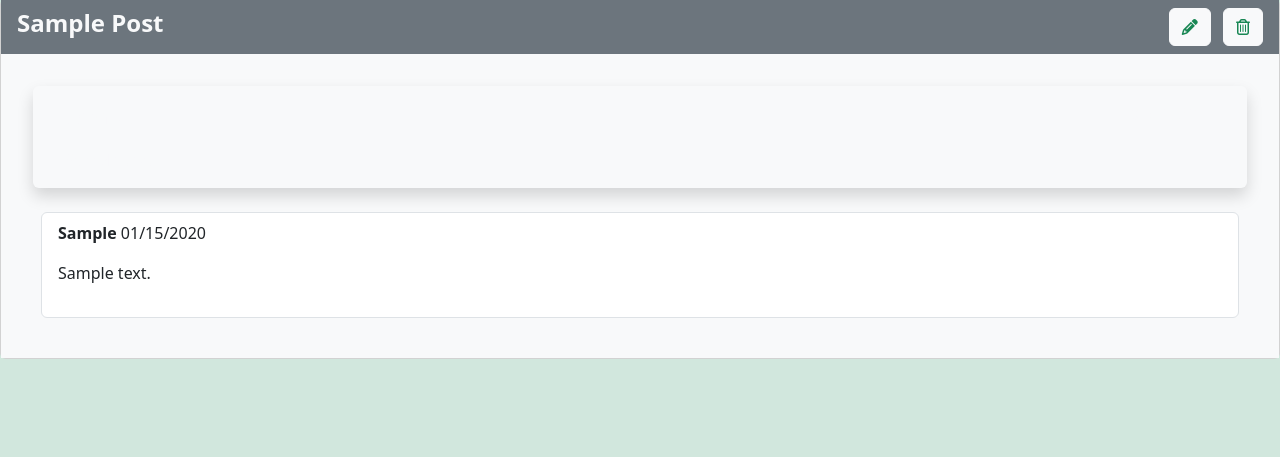
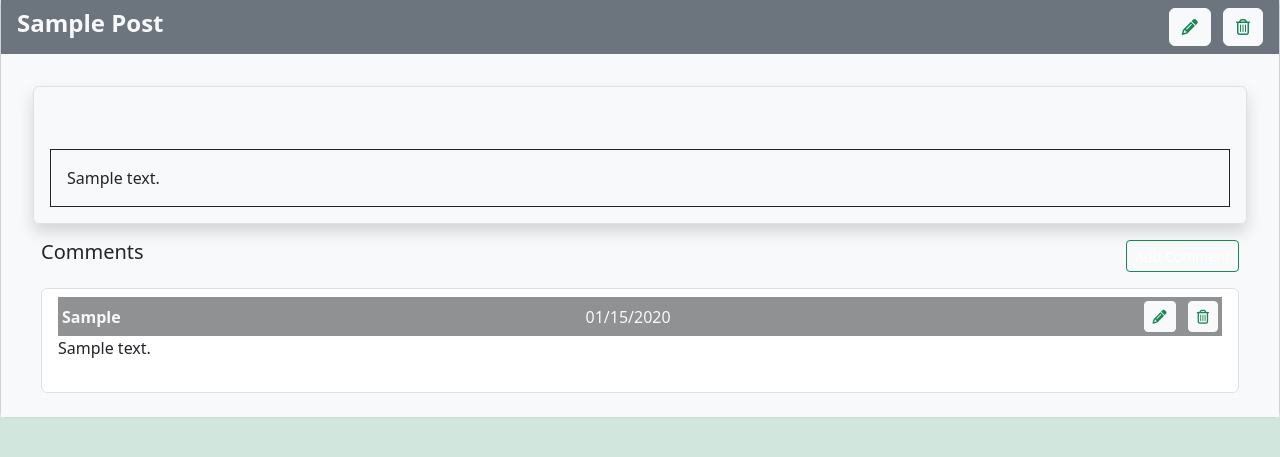
Before and after one commit to rmoscoe/tech-blog, a Node server app: page /posts/1 in a window 1280 px wide. Shown: the part 111-568 px from the top of the page. Run offline with Node 20, Linux system fonts and the light colour scheme; a user stored in the database is signed in; tables that the repository leaves empty hold one stand-in row (values such as "Sample post"); some libraries are stand-ins or nearby versions.

Commit message:
add buttons to post details page

```diff
--- a/views/partials/comment.handlebars
+++ b/views/partials/comment.handlebars
@@ -1,7 +1,17 @@
 <li class="list-group-item m-2 pb-3">
-    <p>
-        <span class="text-capitalize fw-semibold">{{user.username}}</span>
-        <span>{{dateCreated}}</span>
-    </p>
+    <div class="text-light p-1 d-flex flex-nowrap justify-content-between align-content-center" style="background-color:var(--bs-tertiary-color)">
+        <span class="text-capitalize fw-semibold align-self-center">{{user.username}}</span>
+        <span class="align-self-center">{{dateCreated}}</span>
+        {{#if author}}
+        <div class="my-0">
+            <button data-comment="{{id}}" class="btn btn-sm btn-light mx-2">
+            <i class="text-success fa-solid fa-pencil"></i>
+        </button>
+        <button data-comment="{{id}}" class="btn btn-sm btn-light">
+            <i class="text-success fa-regular fa-trash-can"></i>
+        </button>
+        </div>
+        {{/if}}
+    </div>
     <p>{{content}}</p>
 </li>
--- a/views/post-details.handlebars
+++ b/views/post-details.handlebars
@@ -13,19 +13,22 @@
     {{/if}}
   </header>
   <section class="card-body bg-light">
-    <section class="card-body rounded shadow m-3 text-light"
-      style="background-color:var(--bs-success-text)">
-      <div class="d-flex flex-wrap flex-md-nowrap justify-content-between">
-        <p class="fs-5 mx-0 px-3 text-light text-capitalize fw-semibold">
+    <section class="card-body rounded shadow m-3 border">
+      <div class="d-flex flex-wrap flex-md-nowrap justify-content-between align-content-center text-light" style="background-color:var(--bs-success-text)">
+        <p class="fs-5 mx-0 px-3 text-light text-capitalize fw-semibold align-self-center">
           {{post.user.username}}</p>
-        <p class="fs-6 mx-0 px-3 text-end text-light">
+        <p class="fs-6 mx-0 px-3 text-end text-light align-self-center">
           {{post.createdDate}}</p>
       </div>
-      <div class="w-100 mx-0 px-3" style="text-align: justify">
+      <div class="w-100 mx-0 p-3 bg-light border" style="border-color:var(--bs-success-text) !important; text-align: justify">
         {{post.content}}
       </div>
     </section>
-    <ul class="list-group m-3">
+    <section class="d-flex flex-nowrap mt-3 mb-2 px-4 justify-content-between">
+      <h5 class="align-self-center" style="color: var(--bs-success-text)">Comments</h5>
+      <button class="btn btn-sm btn-success" style="background-color:var(--bs-success-text)">Add Comment</button>
+    </section>
+    <ul class="list-group mx-3">
       {{#each comments}}
       {{>comment}}
       {{/each}}
```
